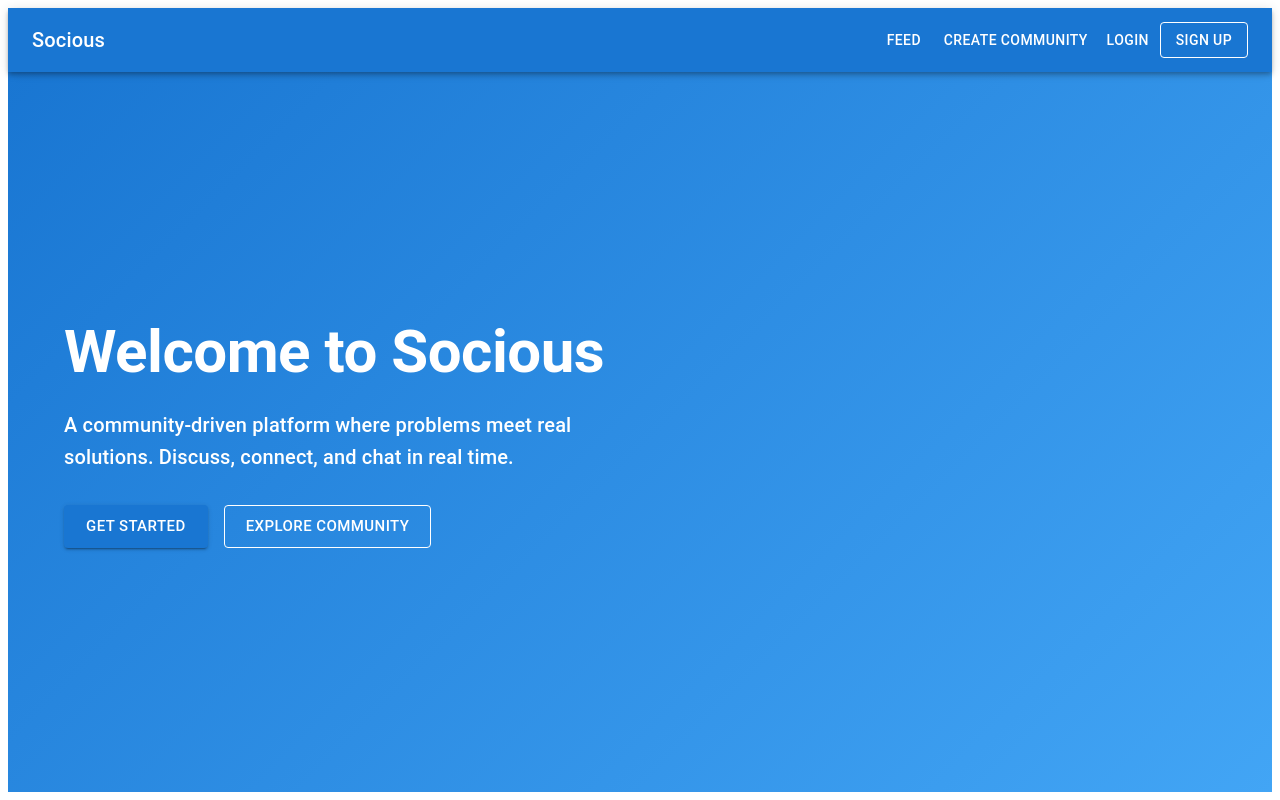
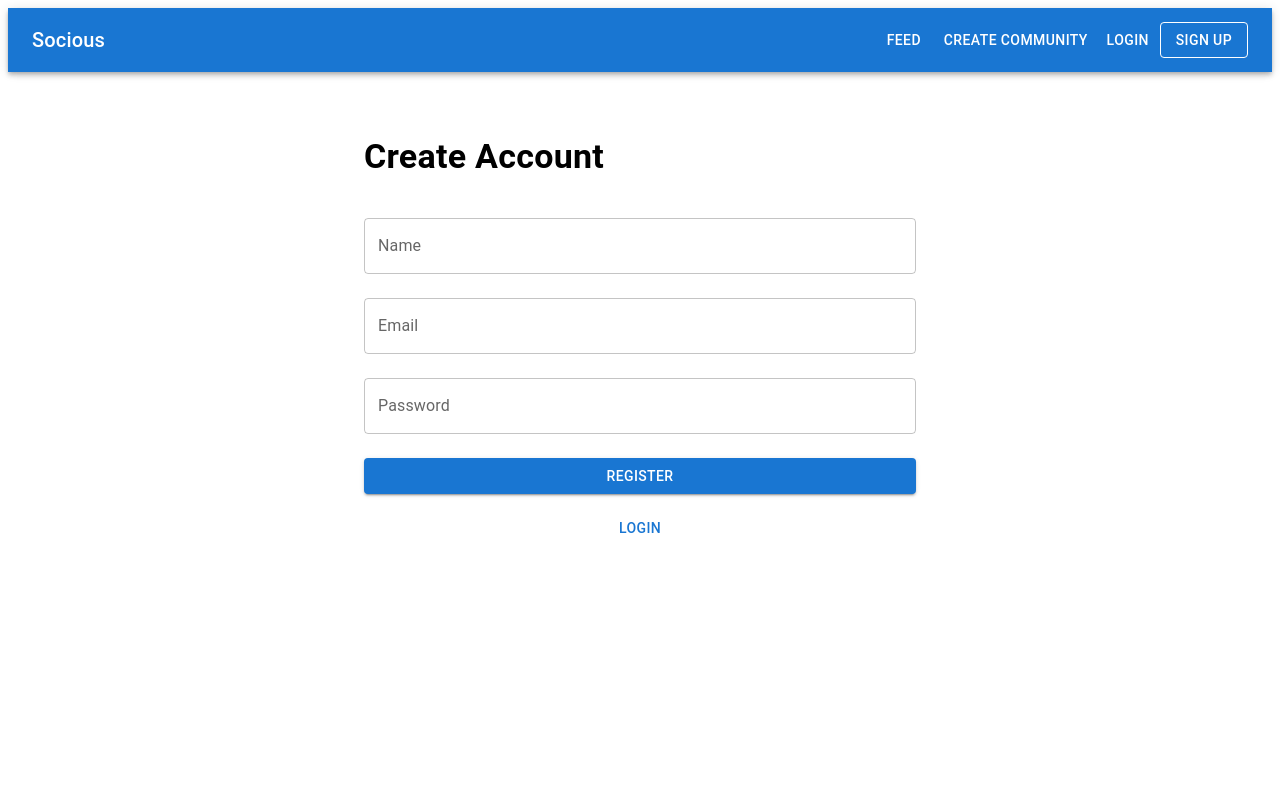
Before and after one commit to AshimDebnath747/socius, a React app in the folder frontend/: page / in a window 1280 px wide. Shown: the top 800 px of the page. Built offline with nearby package versions, Linux system fonts and the light colour scheme; no server answers; the HTML template or start-up script is replaced by a standard one.

Commit message:
frontend

```diff
--- a/frontend/src/app/App.tsx
+++ b/frontend/src/app/App.tsx
@@ -1,5 +1,7 @@
 import { BrowserRouter, Routes, Route } from "react-router-dom";
 import { Box } from "@mui/material";
+import { useEffect, useState } from "react";
+
 import Navbar from "../components/layout/Navbar";
 import WelcomePage from "../features/home/WelcomePage";
 import FeedPage from "../features/posts/pages/FeedPage";
@@ -7,17 +9,55 @@ import LoginPage from "../features/auth/pages/LoginPage";
 import RegisterPage from "../features/auth/pages/RegisterPage";
 import CreateCommunityPage from "../features/communities/pages/CreateCommunityPage";
 
+const API = import.meta.env.VITE_BACKEND_URL;
+
 const App = () => {
+  const [isAuth, setIsAuth] = useState<boolean | null>(null);
+
+  useEffect(() => {
+    const checkAuth = async () => {
+      try {
+        const res = await fetch(`${API}/api/auth/me`, {
+          credentials: "include",
+        });
+
+        setIsAuth(res.ok);
+      } catch (err) {
+        setIsAuth(false);
+      }
+    };
+
+    checkAuth();
+  }, []);
+
+  if (isAuth === null) {
+    return <div>Loading...</div>;
+  }
+
   return (
     <BrowserRouter>
       <Navbar />
       <Box>
         <Routes>
-          <Route path="/" element={<WelcomePage />} />
-          <Route path="/feed" element={<FeedPage />} />
+          {/* 🔥 MAIN LOGIC */}
+          <Route
+            path="/"
+            element={isAuth ? <WelcomePage /> : <RegisterPage />}
+          />
+
           <Route path="/login" element={<LoginPage />} />
           <Route path="/register" element={<RegisterPage />} />
-          <Route path="/create-community" element={<CreateCommunityPage />} />
+
+          {/* Protected example */}
+          <Route
+            path="/feed"
+            element={isAuth ? <FeedPage /> : <RegisterPage />}
+          />
+
+          <Route
+            path="/create-community"
+            element={isAuth ? <CreateCommunityPage /> : <RegisterPage />}
+          />
         </Routes>
       </Box>
     </BrowserRouter>
--- a/frontend/src/features/auth/pages/LoginPage.tsx
+++ b/frontend/src/features/auth/pages/LoginPage.tsx
@@ -28,7 +28,7 @@ const LoginPage = () => {
 
   const API = import.meta.env.VITE_BACKEND_URL;
 
-  // Manual Login
+  // ✅ LOGIN FUNCTION (FIXED)
   const onSubmit = async (data: LoginFormValues) => {
     try {
       const response = await fetch(`${API}/api/auth/login`, {
@@ -36,13 +36,13 @@ const LoginPage = () => {
         headers: {
           "Content-Type": "application/json",
         },
-        credentials: "include",
+        credentials: "include", // 🔥 important for cookies
         body: JSON.stringify({
           email: data.email,
           password: data.password,
         }),
       });
-        console.log(onSubmit)
+
       const result = await response.json();
 
       if (!response.ok) {
@@ -50,10 +50,9 @@ const LoginPage = () => {
       }
 
       console.log("Login success:", result);
-              console.log(onSubmit)
 
-
-      navigate("/"); // redirect after login
+      // 🔥 IMPORTANT CHANGE HERE
+      window.location.href = "/"; // force reload so auth check works
     } catch (error) {
       const message = error instanceof Error ? error.message : "Login failed";
       alert(message);
@@ -102,6 +101,16 @@ const LoginPage = () => {
           >
             Enter your credentials to continue
           </Typography>
+
+          {/* Register Button */}
+          <Button
+            variant="text"
+            fullWidth
+            sx={{ mt: 2 }}
+            onClick={() => navigate("/register")}
+          >
+            Register
+          </Button>
 
           <Box component="form" onSubmit={handleSubmit(onSubmit)}>
             {/* Email */}
--- a/frontend/src/features/auth/pages/RegisterPage.tsx
+++ b/frontend/src/features/auth/pages/RegisterPage.tsx
@@ -1,5 +1,6 @@
 import { Box, Button, Container, TextField, Typography } from "@mui/material";
 import { useForm } from "react-hook-form";
+import { useNavigate } from "react-router-dom";
 
 /* 🔹 Local type */
 interface RegisterFormValues {
@@ -10,6 +11,7 @@ interface RegisterFormValues {
 
 const RegisterPage = () => {
   const { register, handleSubmit } = useForm<RegisterFormValues>();
+  const navigate = useNavigate();
 
   const onSubmit = (data: RegisterFormValues) => {
     console.log("Register data:", data);
@@ -49,6 +51,15 @@ const RegisterPage = () => {
             Register
           </Button>
         </form>
+
+        <Button
+          variant="text"
+          fullWidth
+          sx={{ mt: 2 }}
+          onClick={() => navigate("/login")}
+        >
+          Login
+        </Button>
       </Box>
     </Container>
   );
```
